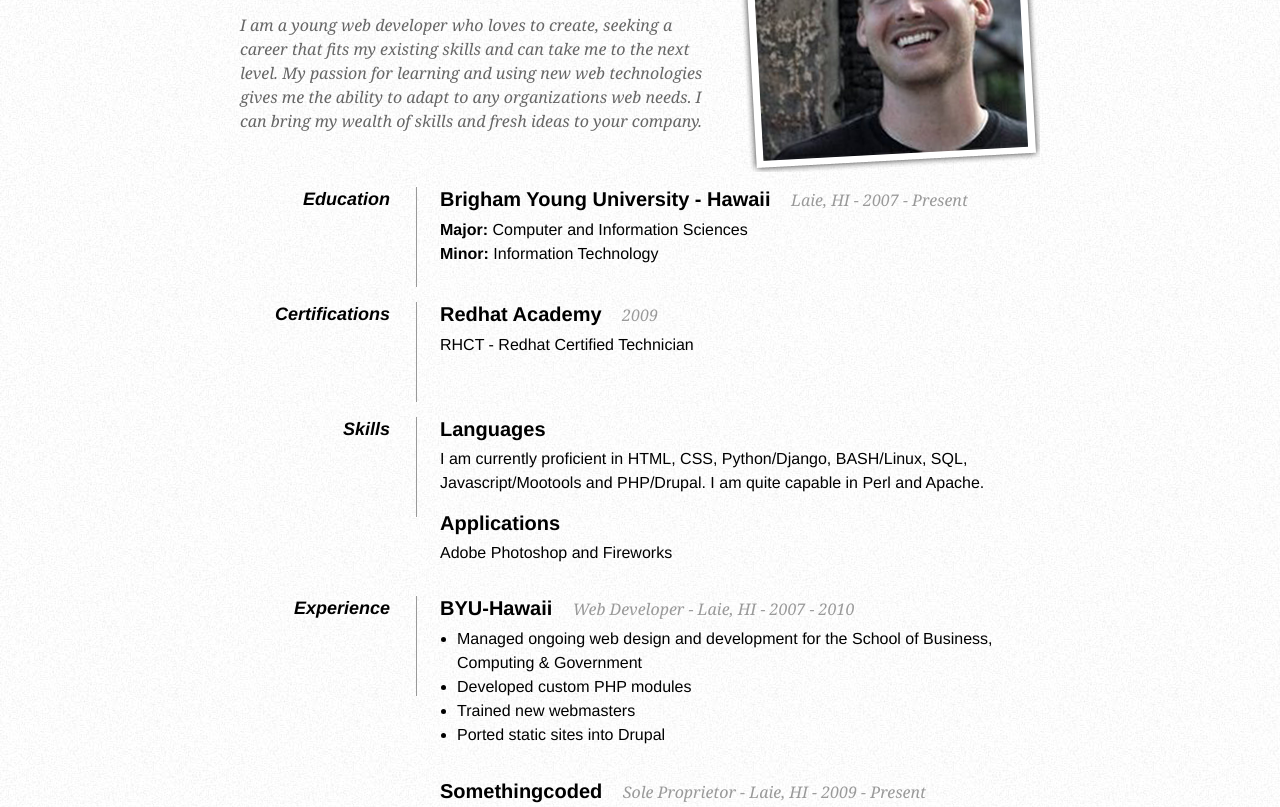
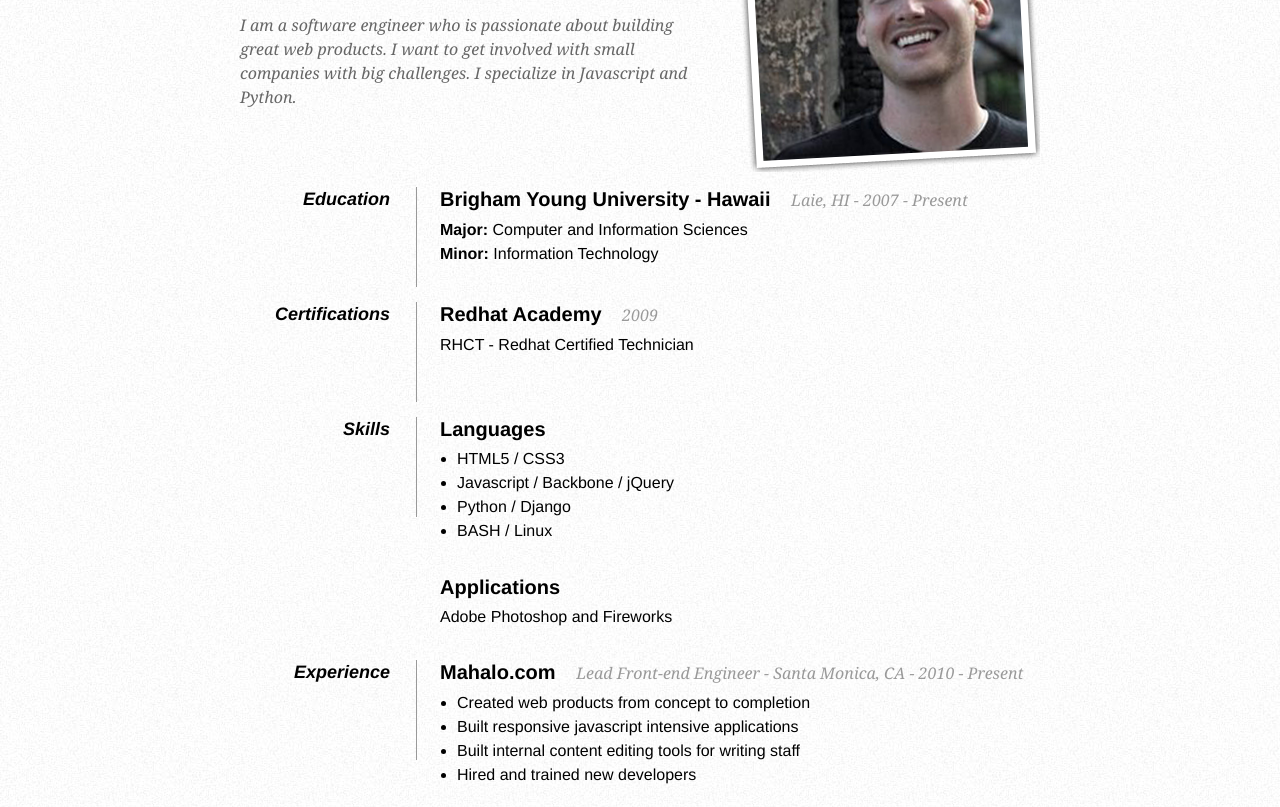
Before and after one commit to joshontheweb/resume, a plain HTML site: page index.html in a window 1280 px wide. Shown: the part 148-955 px from the top of the page. Drawn offline with Linux system fonts and the light colour scheme.

Commit message:
updated resume

```diff
--- a/index.html
+++ b/index.html
@@ -49,10 +49,9 @@
 
         <div id="objective">
             <p>
-				I am a young web developer who loves to create, seeking a career that fits my existing skills
-				and can take me to the next level.  My passion for learning and using new web technologies
-				gives me the ability to adapt to any organizations web needs.  I can bring my wealth of skills
-				and fresh ideas to your company.
+                                I am a software engineer who is passionate about building great web products.
+                                I want to get involved with small companies with big challenges.  I specialize
+                                in Javascript and Python.
 
                 <!-- I am an outgoing and energetic (ask anybody) young professional, seeking a
                                 career that fits my professional skills, personality, and murderous tendencies.
@@ -88,10 +87,15 @@
                 <p>I am well versed in using Windows, Mac OS, and Linux</p> -->
 
                 <h2>Languages</h2>
-                <p>I am currently proficient in HTML, CSS, Python/Django, BASH/Linux, SQL, Javascript/Mootools and PHP/Drupal.  I am quite capable in Perl and Apache.</p>
+                <ul>
+                    <li>HTML5 / CSS3</li>
+                    <li>Javascript / Backbone / jQuery</li>
+                    <li>Python / Django</li>
+                    <li>BASH / Linux</li>
+                </ul>
 
-				<h2>Applications</h2>
-				<p>Adobe Photoshop and Fireworks</p>
+                <h2>Applications</h2>
+                <p>Adobe Photoshop and Fireworks</p>
 
             </dd>
 
@@ -99,19 +103,28 @@
 
             <dt>Experience</dt>
             <dd>
+                <h2>Mahalo.com <span>Lead Front-end Engineer - Santa Monica, CA - 2010 - Present</span></h2>
+                <ul>
+                    <li>Created web products from concept to completion</li>
+                    <li>Built responsive javascript intensive applications</li>
+                    <li>Built internal content editing tools for writing staff</li>
+                    <li>Hired and trained new developers</li>
+                </ul>
+
+                <h2>Somethingcoded <span>Sole Proprietor - Santa Monica, CA - 2009 - Present</span></h2>
+                <ul>
+                    <li>Designed and Developed custom Python/Django websites</li>
+                    <li>Maintained sites for existing clients</li>
+                </ul>
+
                 <h2>BYU-Hawaii <span>Web Developer - Laie, HI - 2007 - 2010</span></h2>
                 <ul>
                     <li>Managed ongoing web design and development for the School of Business, Computing &amp; Government</li>
-					<li>Developed custom PHP modules</li>
+                    <li>Developed custom PHP modules</li>
                     <li>Trained new webmasters</li>
                     <li>Ported static sites into Drupal</li>
                 </ul>
 
-                <h2>Somethingcoded <span>Sole Proprietor - Laie, HI - 2009 - Present</span></h2>
-                <ul>
-                    <li>Designed and Developed custom Python/Django websites</li>
-					<li>Maintained sites for existing clients</li>
-                </ul>
 
             </dd>
 
```
